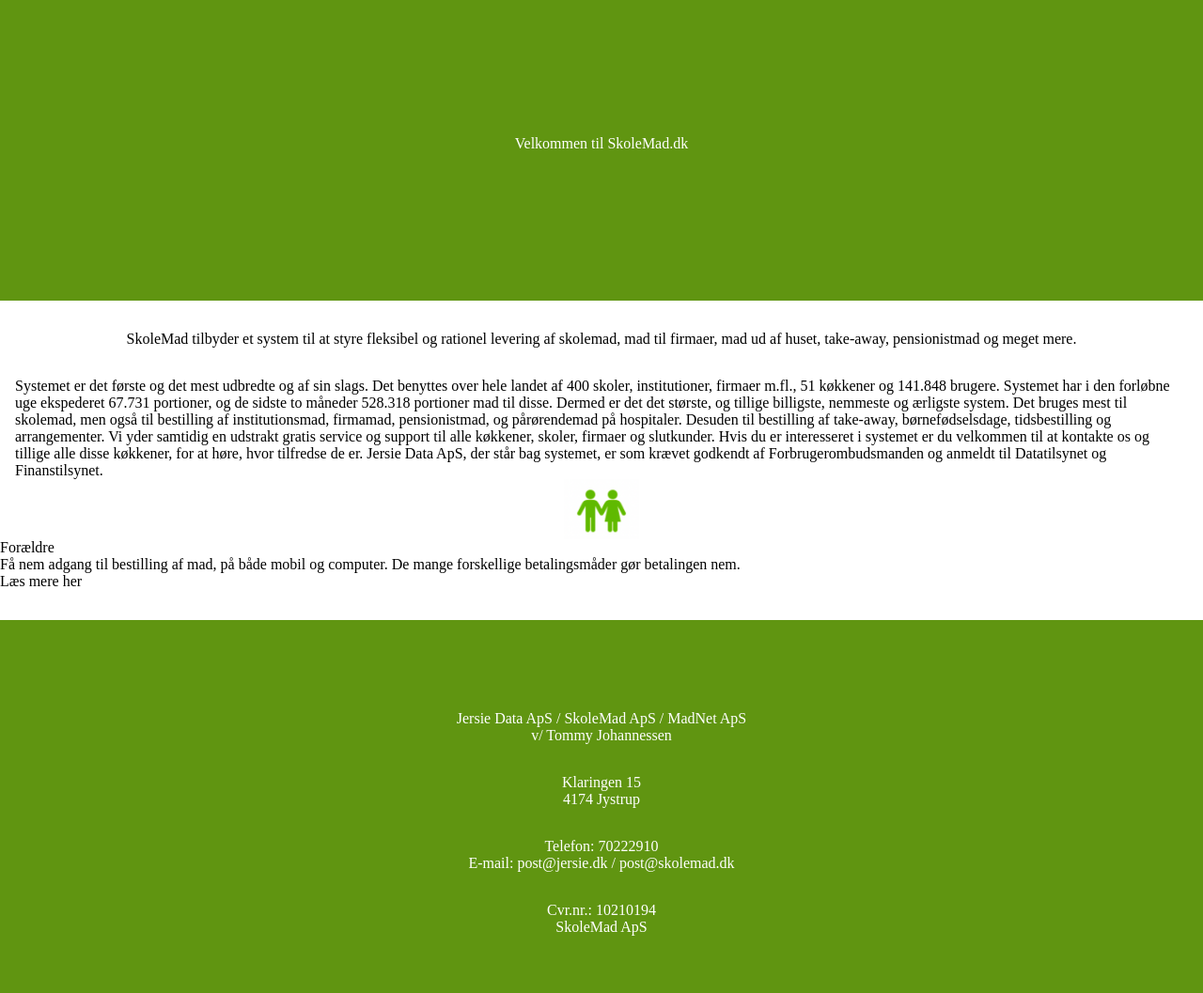
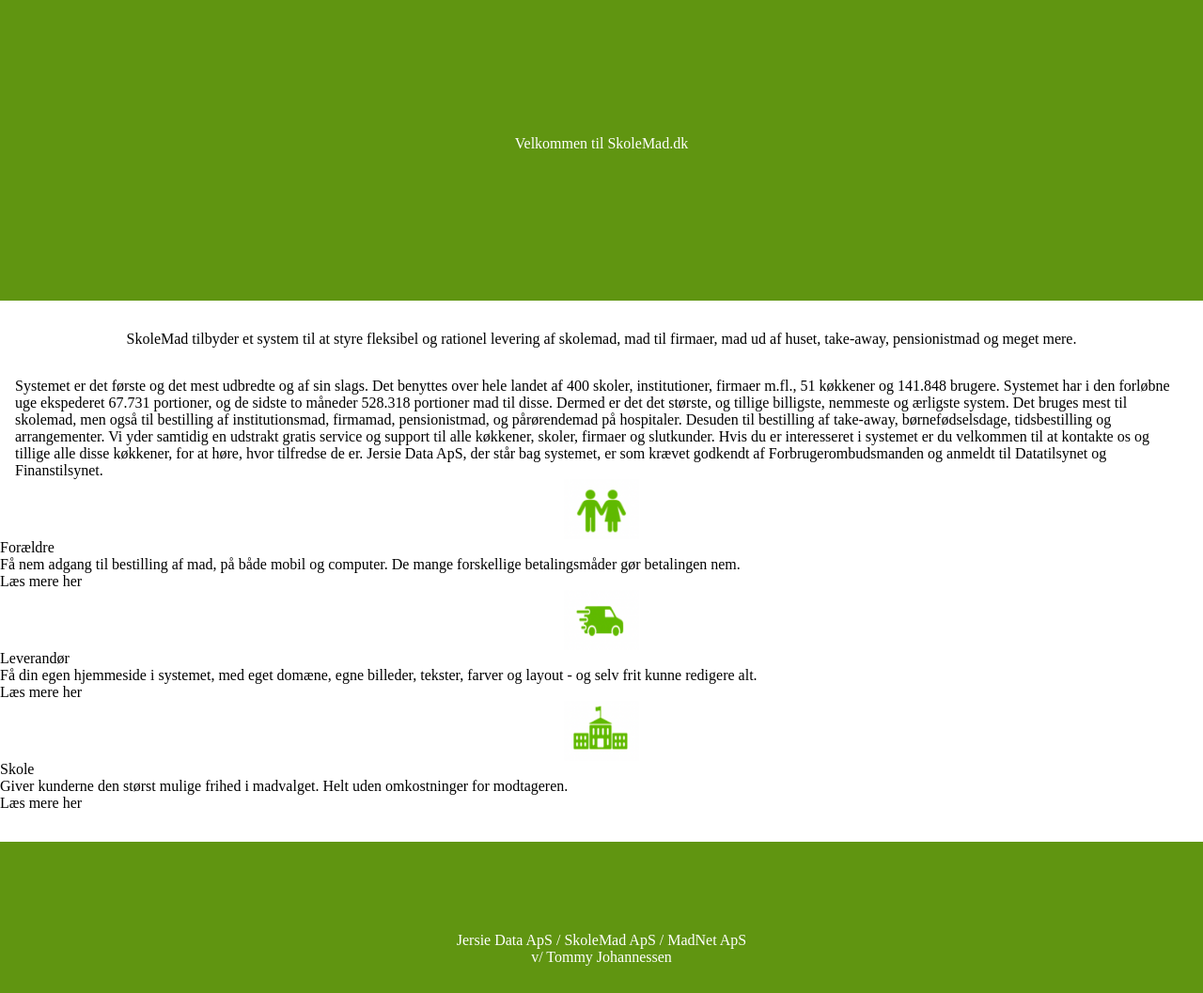
Before and after one commit to Thea5897/skolemad_project, a plain HTML site: page index.html in a window 1280 px wide. Shown: the top 1057 px of the page at 94% size. Drawn offline with Linux system fonts and the light colour scheme.

Commit message:
Ændringer

```diff
--- a/index.html
+++ b/index.html
@@ -59,6 +59,26 @@
         </p>
         <button>Læs mere her</button>
       </div>
+      <div>
+        <div id="icon">
+          <img src="img/leverandør.png" alt="Leverandør" />
+        </div>
+        <h4>Leverandør</h4>
+        <p>
+          Få din egen hjemmeside i systemet, med eget domæne, egne billeder,
+          tekster, farver og layout - og selv frit kunne redigere alt.
+        </p>
+        <button>Læs mere her</button>
+      </div>
+      <div>
+        <div id="icon"><img src="img/skole.png" alt="Skole" /></div>
+        <h4>Skole</h4>
+        <p>
+          Giver kunderne den størst mulige frihed i madvalget. Helt uden
+          omkostninger for modtageren.
+        </p>
+        <button>Læs mere her</button>
+      </div>
     </section>
     <section class="fifth_section">
       <footer>
--- a/style.css
+++ b/style.css
@@ -57,7 +57,7 @@ h1 {
   padding-right: 1rem;
 }
 
-.fourth_secition {
+.fourth_secition p {
   text-align: center;
 }
 
```
